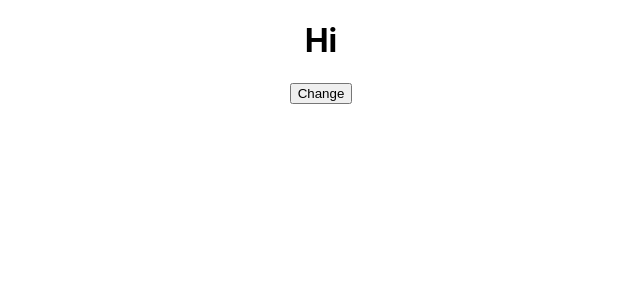
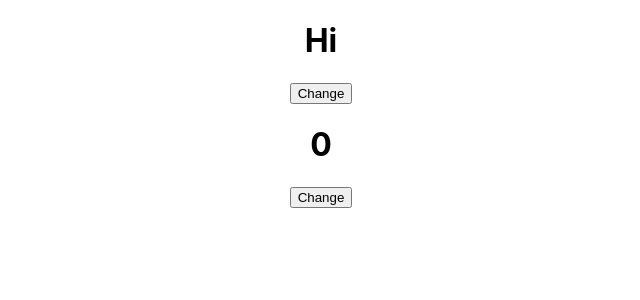
Before and after one commit to kyletaj1997/react, a React (Create React App) app: page / in a window 1280 px wide. Shown: the top 300 px of the page, without its empty margins (319-959 px from the left). Built offline with nearby package versions, Linux system fonts and the light colour scheme.

Commit message:
setstate

```diff
--- a/src/App.js
+++ b/src/App.js
@@ -5,13 +5,14 @@ import Greet from './components/Greet'
 import Welcome from './components/Welcome'
 import Third from './components/Third'
 import State from './components/State'
-
+import Counter from './components/Counter'
 class App extends Component {
   render(){
      return(
 
        <div className="App">
        <State></State>
+       <Counter></Counter>
        {/*<<Third name ="aa"></Third>
        <Third name ="bb">
          <p> this child of bb </p>
--- /dev/null
+++ b/src/components/Counter.js
@@ -0,0 +1,27 @@
+import React, { Component } from 'react'
+
+class Counter extends Component {
+      constructor() {
+      super()
+        this.state = {
+            counter: 0
+        }
+      }
+
+      MessageChange(){
+          this.setState({
+              counter: this.state.counter + 1
+          })
+      }
+
+    render(){
+    return (
+            <div>
+            <h1>{this.state.counter}</h1>
+            <button onClick={ () => this.MessageChange() }> Change</button>
+              </div>
+
+        );
+    }
+}
+export default Counter
```
